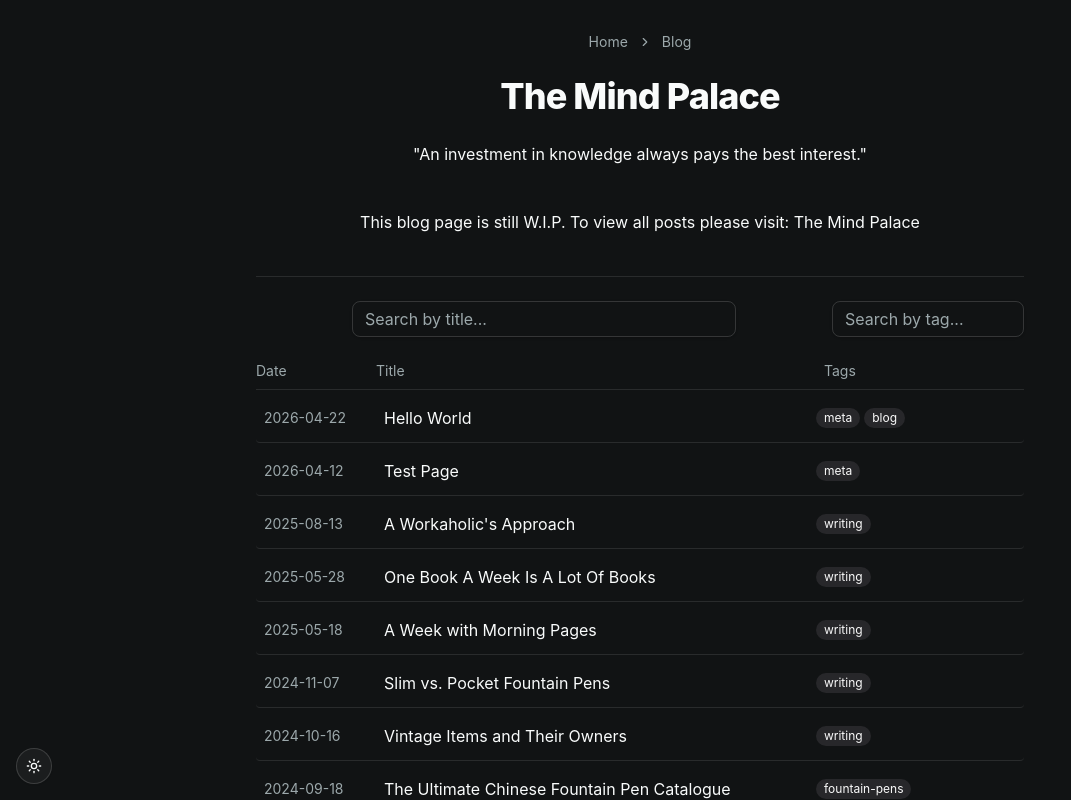
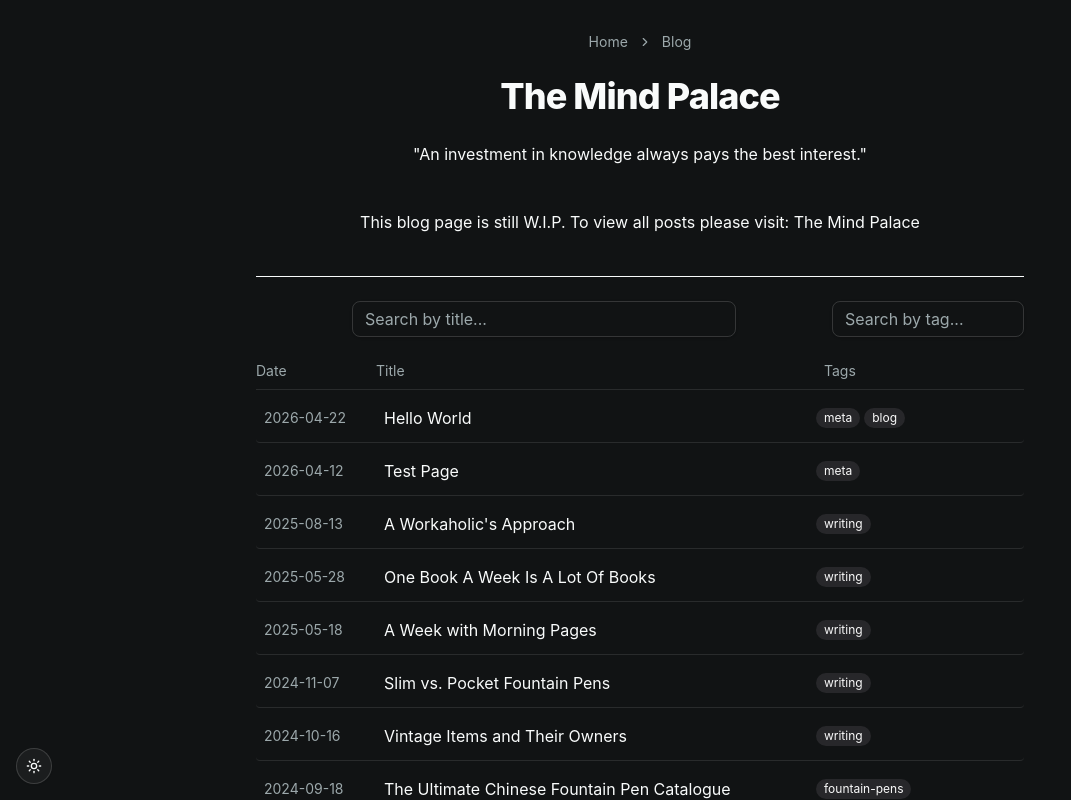
Before and after one commit to K0Stek122/portfolio-page, a React (Vite) app: page /blog in a window 1280 px wide. Shown: the whole page, without its empty margins (0-1071 px from the left). Built offline with nearby package versions, Linux system fonts and the light colour scheme.

Commit message:
Fixed seperator not matching colour.
Signed-off-by: K0Stek122 <kamilianos3@gmail.com>

```diff
--- a/src/components/ui/separator.tsx
+++ b/src/components/ui/separator.tsx
@@ -15,7 +15,7 @@ function Separator({
       decorative={decorative}
       orientation={orientation}
       className={cn(
-        "bg-border shrink-0 data-[orientation=horizontal]:h-px data-[orientation=horizontal]:w-full data-[orientation=vertical]:h-full data-[orientation=vertical]:w-px",
+        "bg-foreground shrink-0 data-[orientation=horizontal]:h-px data-[orientation=horizontal]:w-full data-[orientation=vertical]:h-full data-[orientation=vertical]:w-px",
         className
       )}
       {...props}
```
